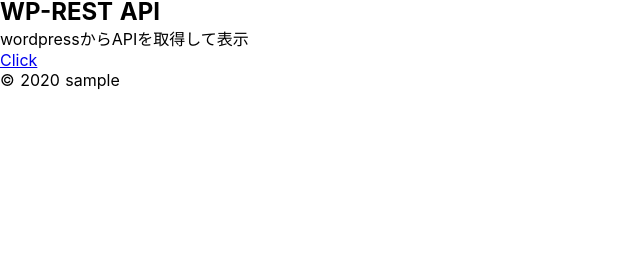
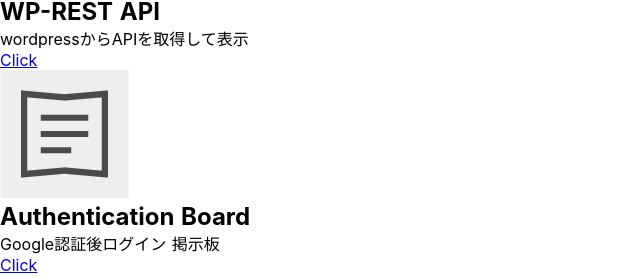
Before and after one commit to hiroyukiw/nuxt-project, a Nuxt app: page / in a window 1280 px wide. Shown: the part 663-940 px from the top of the page, without its empty margins (0-640 px from the left). Before the commit the page ends 800 px from the top, so only its background shows below. Built offline with nearby package versions, Linux system fonts and the light colour scheme.

Commit message:
Top Auth

```diff
--- a/components/todo/List.vue
+++ b/components/todo/List.vue
@@ -40,6 +40,13 @@
           title: 'WP-REST API',
           guide: 'wordpressからAPIを取得して表示',
           link: '/wpapi'
+        },
+        {
+          image: require('~/assets/images/board.png'),
+          alt: 'Authentication Board',
+          title: 'Authentication Board',
+          guide: 'Google認証後ログイン 掲示板',
+          link: '/board'
         }
 
       ]
```
Also changed, not shown: assets/images/board.png (added).
